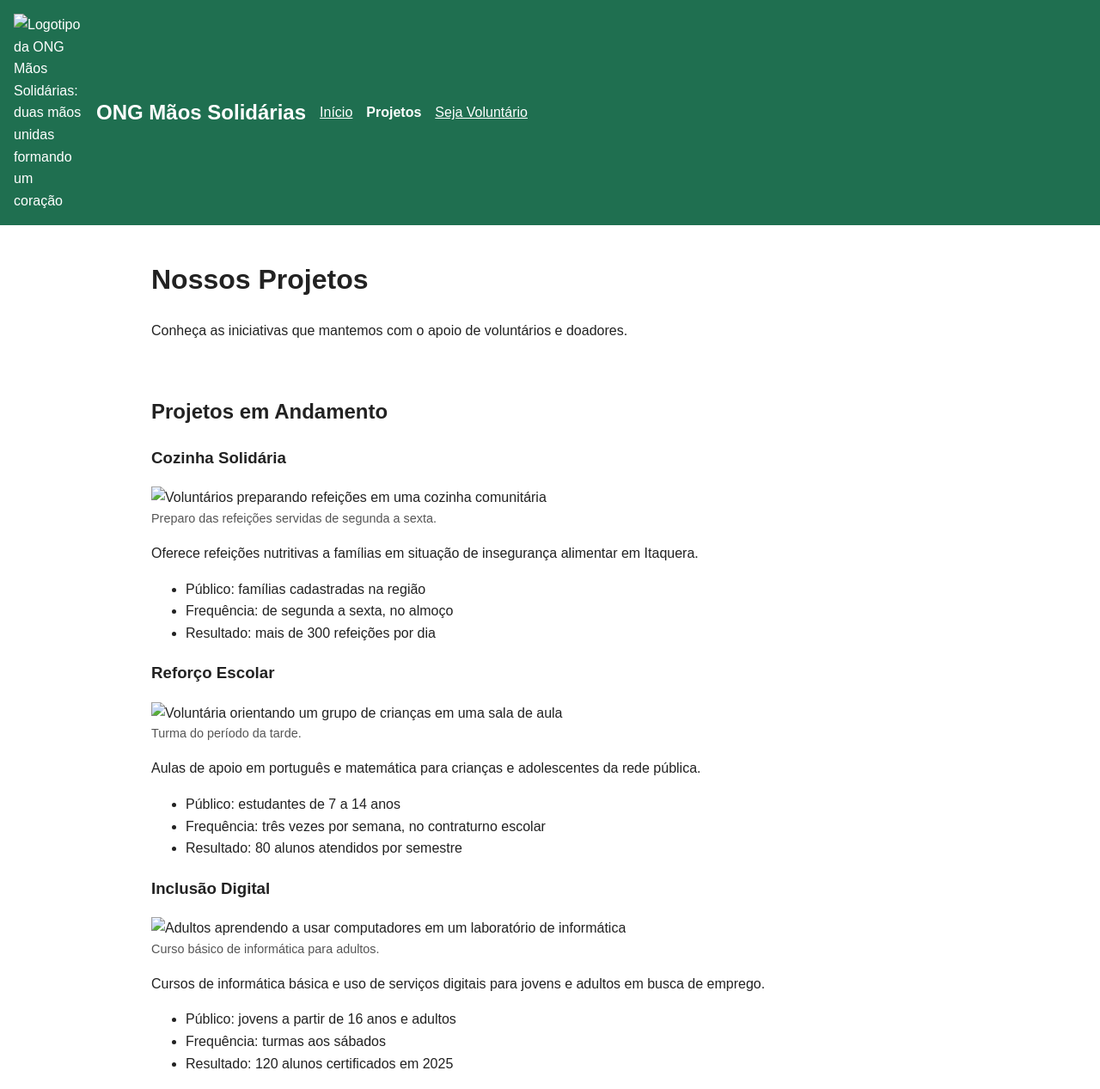
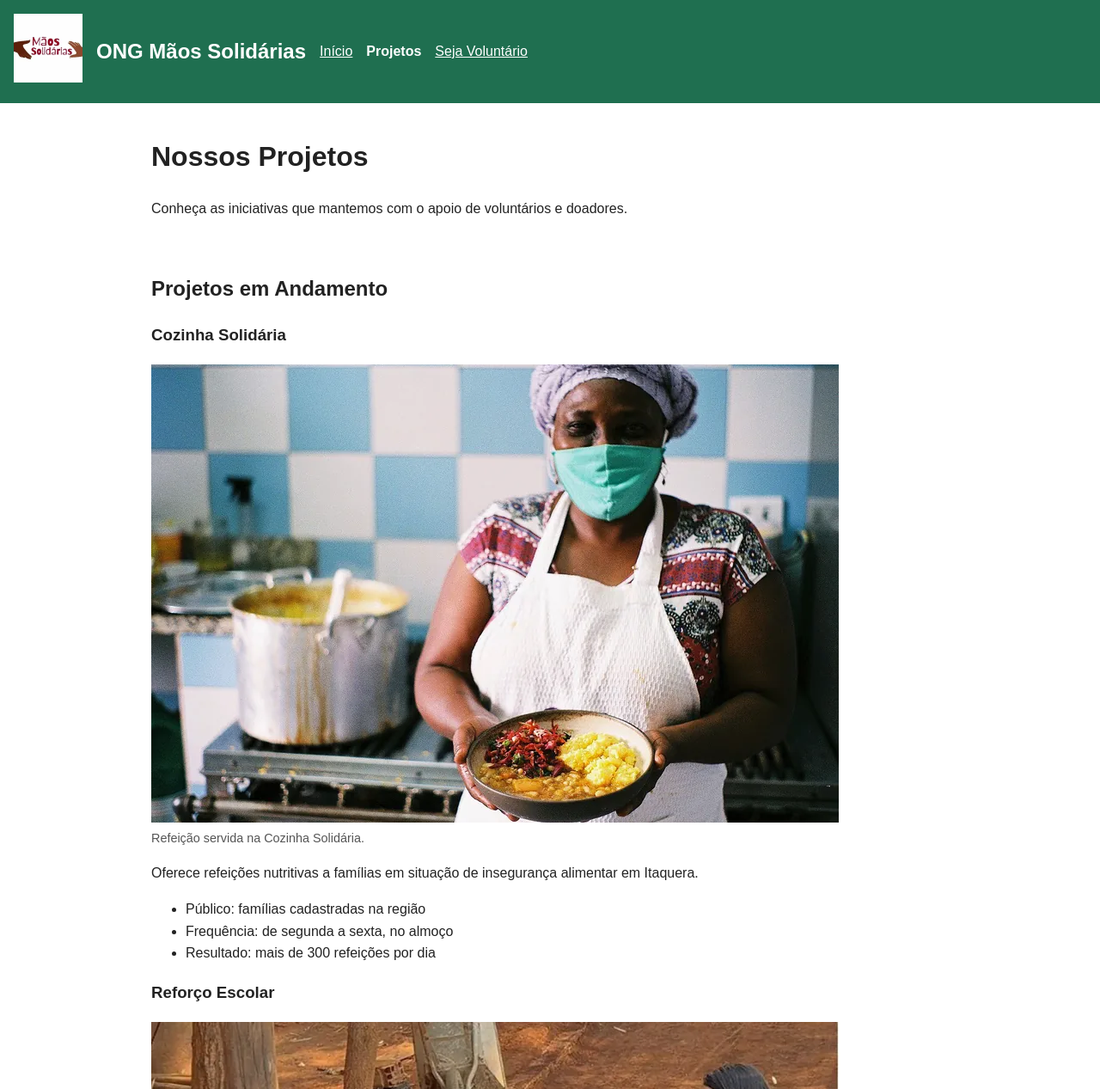
Before and after one commit to FehAzevedo/ong-maos-solidarias, a plain HTML site: page projetos.html in a window 1280 px wide. Shown: the top 1267 px of the page at 86% size. Drawn offline with Linux system fonts and the light colour scheme.

Commit message:
Adiciona imagens otimizadas em JPG/PNG e WebP
Imagens redimensionadas para 800x533 (logo 160x160) e servidas com
picture/source, com WebP e fallback em JPG/PNG. Textos alternativos e
legendas revisados para descrever o conteúdo real de cada foto.

```diff
--- a/projetos.html
+++ b/projetos.html
@@ -9,7 +9,10 @@
 </head>
 <body>
   <header>
-    <img src="imagens/logo.png" alt="Logotipo da ONG Mãos Solidárias: duas mãos unidas formando um coração" width="80" height="80">
+    <picture>
+      <source srcset="imagens/logo.webp" type="image/webp">
+      <img src="imagens/logo.png" alt="Logotipo da ONG Mãos Solidárias: duas mãos estendidas uma em direção à outra, com o nome da ONG entre elas" width="80" height="80">
+    </picture>
     <p class="marca">ONG Mãos Solidárias</p>
     <nav aria-label="Menu principal">
       <ul>
@@ -38,8 +41,11 @@
       <section id="cozinha-solidaria">
         <h3>Cozinha Solidária</h3>
         <figure>
-          <img src="imagens/cozinha.jpg" alt="Voluntários preparando refeições em uma cozinha comunitária" width="800" height="450">
-          <figcaption>Preparo das refeições servidas de segunda a sexta.</figcaption>
+          <picture>
+            <source srcset="imagens/cozinha.webp" type="image/webp">
+            <img src="imagens/cozinha.jpg" alt="Cozinheira de máscara e avental segurando um prato de comida em frente ao fogão" width="800" height="533" loading="lazy">
+          </picture>
+          <figcaption>Refeição servida na Cozinha Solidária.</figcaption>
         </figure>
         <p>Oferece refeições nutritivas a famílias em situação de insegurança alimentar em Itaquera.</p>
         <ul>
@@ -52,8 +58,11 @@
       <section id="reforco-escolar">
         <h3>Reforço Escolar</h3>
         <figure>
-          <img src="imagens/reforco.jpg" alt="Voluntária orientando um grupo de crianças em uma sala de aula" width="800" height="450">
-          <figcaption>Turma do período da tarde.</figcaption>
+          <picture>
+            <source srcset="imagens/reforco.webp" type="image/webp">
+            <img src="imagens/reforco.jpg" alt="Voluntária orientando um grupo de crianças em mesas ao ar livre" width="800" height="533" loading="lazy">
+          </picture>
+          <figcaption>Atividade de reforço escolar com a turma da tarde.</figcaption>
         </figure>
         <p>Aulas de apoio em português e matemática para crianças e adolescentes da rede pública.</p>
         <ul>
@@ -66,12 +75,15 @@
       <section id="inclusao-digital">
         <h3>Inclusão Digital</h3>
         <figure>
-          <img src="imagens/inclusao-digital.jpg" alt="Adultos aprendendo a usar computadores em um laboratório de informática" width="800" height="450">
-          <figcaption>Curso básico de informática para adultos.</figcaption>
+          <picture>
+            <source srcset="imagens/inclusao-digital.webp" type="image/webp">
+            <img src="imagens/inclusao-digital.jpg" alt="Voluntário ensinando uma senhora a usar um notebook, em uma sala com outros alunos" width="800" height="533" loading="lazy">
+          </picture>
+          <figcaption>Aula de informática básica para adultos e idosos.</figcaption>
         </figure>
-        <p>Cursos de informática básica e uso de serviços digitais para jovens e adultos em busca de emprego.</p>
+        <p>Cursos de informática básica e uso de serviços digitais para jovens, adultos e idosos.</p>
         <ul>
-          <li>Público: jovens a partir de 16 anos e adultos</li>
+          <li>Público: jovens a partir de 16 anos, adultos e idosos</li>
           <li>Frequência: turmas aos sábados</li>
           <li>Resultado: 120 alunos certificados em 2025</li>
         </ul>
```
Also changed, not shown: cadastro.html (+4 -1 lines), index.html (+9 -3 lines), imagens/cozinha.jpg (added), imagens/cozinha.webp (added), imagens/inclusao-digital.jpg (added), imagens/inclusao-digital.webp (added), imagens/logo.png (added), imagens/logo.webp (added), imagens/reforco.jpg (added), imagens/reforco.webp (added), imagens/voluntarios.jpg (added), imagens/voluntarios.webp (added), 1 other file.
